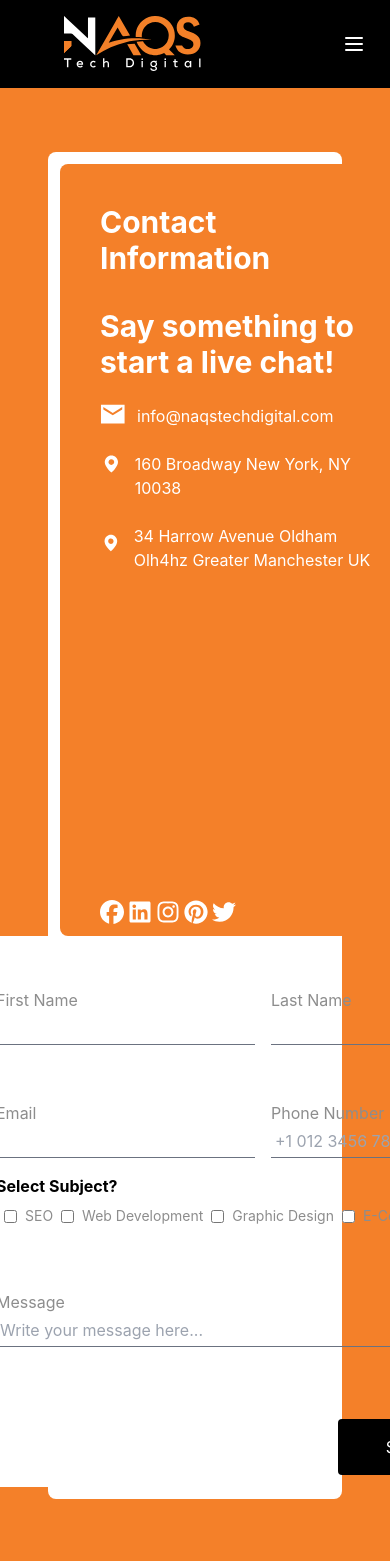
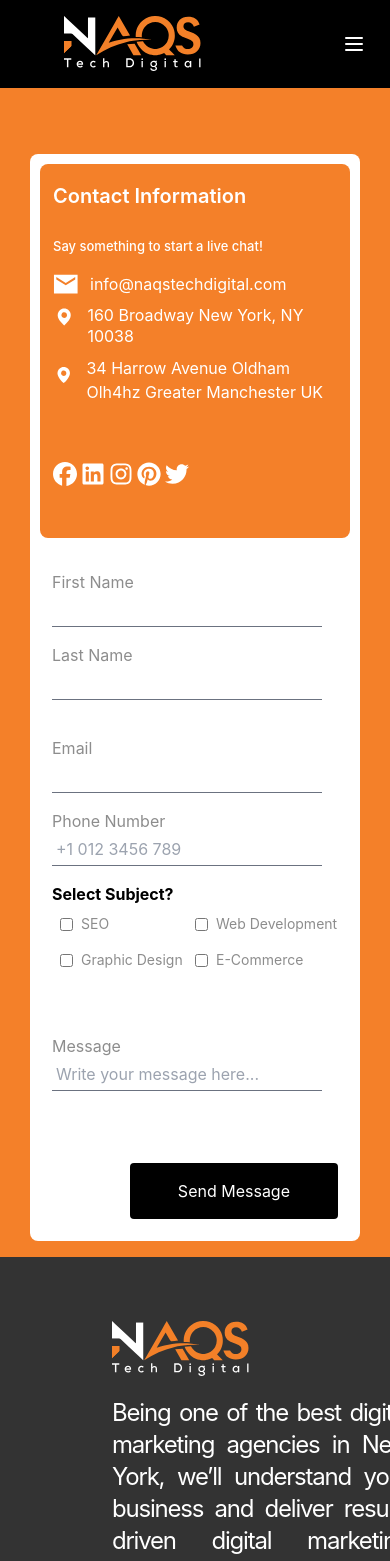
Before and after one commit to HumairaBatool/NaqsTech, a React (Create React App) app: page /contact-us in a window 390 px wide. Shown: the top 1561 px of the page. Built offline with nearby package versions, Linux system fonts and the light colour scheme.

Commit message:
Conact-Us-page-partially-responsive

```diff
--- a/src/Components/Contact-Us.js
+++ b/src/Components/Contact-Us.js
@@ -68,20 +68,18 @@ function SocialIcons() {
 }
 function ContactUs() {
   return (
-    <div>
-      <div className="bg-[#F48029] px-12 py-16 overflow-hidden">
-        <div className="lg:mx-20 md:mx-7">
-          <div className="py-3 bg-white rounded-lg grid lg:grid-cols-2 md:grid-cols-1">
-            <div className="flex flex-col bg-[#F48029] mx-3 rounded-lg container w-[400px]">
-              <div className=" pl-10 pr-12">
-                <p className=" text-white text-3xl font-bold pt-10 pb-8 ">
+    <div className="bg-[#F48029] xs:p-4  xs2:px-[30px] overflow-hidden">
+      <div className="lg:mx-20 md:mx-7 xs:bg-white rounded-lg">
+        <div className="container relative grid lg:grid-cols-2 xs:grid-cols-1  xs:mt-[50px] xs:p-[10px]">
+          <div className=" bg-[#F48029] rounded-lg container relative">
+            <div className=" xs:leading-[24px] xs:px-[13px] xs:pt-[20px] xs:pb-[40px] ">
+              <p className=" text-white xs:text-[20px] lg:text-3xl xs:font-[600] lg:font-bold  ">
                 Contact Information
               </p>
-                <p className="text-white text-3xl font-bold ">
+              <p className="text-white xs:text-[13px]  xs3:text-[26px] text-3xl xs:font-[500] xs:pt-[20px]">
                 Say something to start a live chat!
               </p>
-                <br></br>
-                <div className="container flex">
+              <div className="container flex  xs:pt-[10px]">
                 <svg
                   xmlns="http://www.w3.org/2000/svg"
                   width="25"
@@ -94,10 +92,11 @@ function ContactUs() {
                     fill="white"
                   />
                 </svg>
-                  <p className="text-white pl-3">info@naqstechdigital.com </p>
+                <p className="text-white pl-3 xs:leading-[20.8px]">
+                  info@naqstechdigital.com{" "}
+                </p>
               </div>
-                <br></br>
-                <div className="container mx-auto">
+              <div className="container mx-auto xs:pt-[10px]">
                 <div className="flex">
                   <svg
                     xmlns="http://www.w3.org/2000/svg"
@@ -119,13 +118,12 @@ function ContactUs() {
                       fill="white"
                     />
                   </svg>
-                    <p className="text-white pl-3">
+                  <p className="text-white pl-3 xs:leading-[20.8px]">
                     160 Broadway New York, NY 10038
                   </p>
                 </div>
               </div>
-                <br></br>
-                <div className="container mx-auto">
+              <div className="container mx-auto xs:pt-[10px]">
                 <div className="flex">
                   <svg
                     xmlns="http://www.w3.org/2000/svg"
@@ -145,16 +143,15 @@ function ContactUs() {
                   </p>
                 </div>
               </div>
-                <div className="pt-40">
-                  <div className="pt-40">
+              <div className="xs:mt-[50px] lg:mt-[400px]">
                 <SocialIcons></SocialIcons>
               </div>
             </div>
           </div>
-            </div>
-            <div className="flex flex-col -ml-[100px] py-3 bg-white p-12 container  ">
-              <form className="w-[550px] ">
-                <div className="grid grid-cols-2 py-10">
+
+          <div className="flex flex-col  py-3 xs:p-3 lg:p-12 container relative ">
+            <form>
+              <div className="grid lg:grid-cols-2 xs:grid-cols-1 xs:py-5 lg:py-10">
                 <div className="flex flex-col mb-4 pr-4">
                   <label className=" text-[#8D8D8D]" htmlFor="username">
                     First Name
@@ -178,7 +175,7 @@ function ContactUs() {
                   />
                 </div>
               </div>
-                <div className="grid grid-cols-2">
+              <div className="grid  lg:grid-cols-2 xs:grid-cols-1">
                 <div className="flex flex-col mb-4 pr-4">
                   <label className=" text-[#8D8D8D]" htmlFor="username">
                     Email
@@ -206,7 +203,7 @@ function ContactUs() {
               <div className="font-bold">
                 <p>Select Subject?</p>
               </div>
-                <div className="flex py-2">
+              <div className="relative grid lg:grid-cols-4 xs:grid-cols-2 py-2 ">
                 <div className="flex items-center mb-4 px-2">
                   <input
                     type="checkbox"
@@ -214,10 +211,7 @@ function ContactUs() {
                     name="checkbox1"
                     className="mr-2"
                   />
-                    <label
-                      htmlFor="checkbox1"
-                      className="text-[#8D8D8D] text-sm"
-                    >
+                  <label htmlFor="checkbox1" className="text-[#8D8D8D] text-sm">
                     SEO
                   </label>
                 </div>
@@ -228,10 +222,7 @@ function ContactUs() {
                     name="checkbox1"
                     className="mr-2"
                   />
-                    <label
-                      htmlFor="checkbox1"
-                      className="text-[#8D8D8D] text-sm"
-                    >
+                  <label htmlFor="checkbox1" className="text-[#8D8D8D] text-sm">
                     Web Development
                   </label>
                 </div>
@@ -242,10 +233,7 @@ function ContactUs() {
                     name="checkbox1"
                     className="mr-2"
                   />
-                    <label
-                      htmlFor="checkbox1"
-                      className="text-[#8D8D8D] text-sm"
-                    >
+                  <label htmlFor="checkbox1" className="text-[#8D8D8D] text-sm">
                     Graphic Design
                   </label>
                 </div>
@@ -256,10 +244,7 @@ function ContactUs() {
                     name="checkbox1"
                     className="mr-2"
                   />
-                    <label
-                      htmlFor="checkbox1"
-                      className="text-[#8D8D8D] text-sm"
-                    >
+                  <label htmlFor="checkbox1" className="text-[#8D8D8D] text-sm">
                     E-Commerce
                   </label>
                 </div>
@@ -278,9 +263,8 @@ function ContactUs() {
                 />
               </div>
 
-                {/* Add more form fields as needed */}
               <div className="text-right">
-                  <button className="bg-black text-white px-12 py-4 mt-4 rounded">
+                <button className="bg-black  text-white px-12 py-4 mt-4 rounded">
                   Send Message
                 </button>
               </div>
@@ -289,8 +273,6 @@ function ContactUs() {
         </div>
       </div>
       </div>
-      <Footer></Footer>
-    </div>
   );
 }
 export default ContactUs;
--- a/tailwind.config.js
+++ b/tailwind.config.js
@@ -6,6 +6,7 @@ module.exports = {
       screens: {
         'xs': '320px', // New breakpoint at 320px
         'xs2':'376px',// for Home page GET IN TOUCH
+        'xs3':'426px',
         'xss': '480px',
         'lg': '1025px', // Adjust this breakpoint as needed
         'md':'768px',
```
Lines whose indentation alone changed are shown as unchanged.
